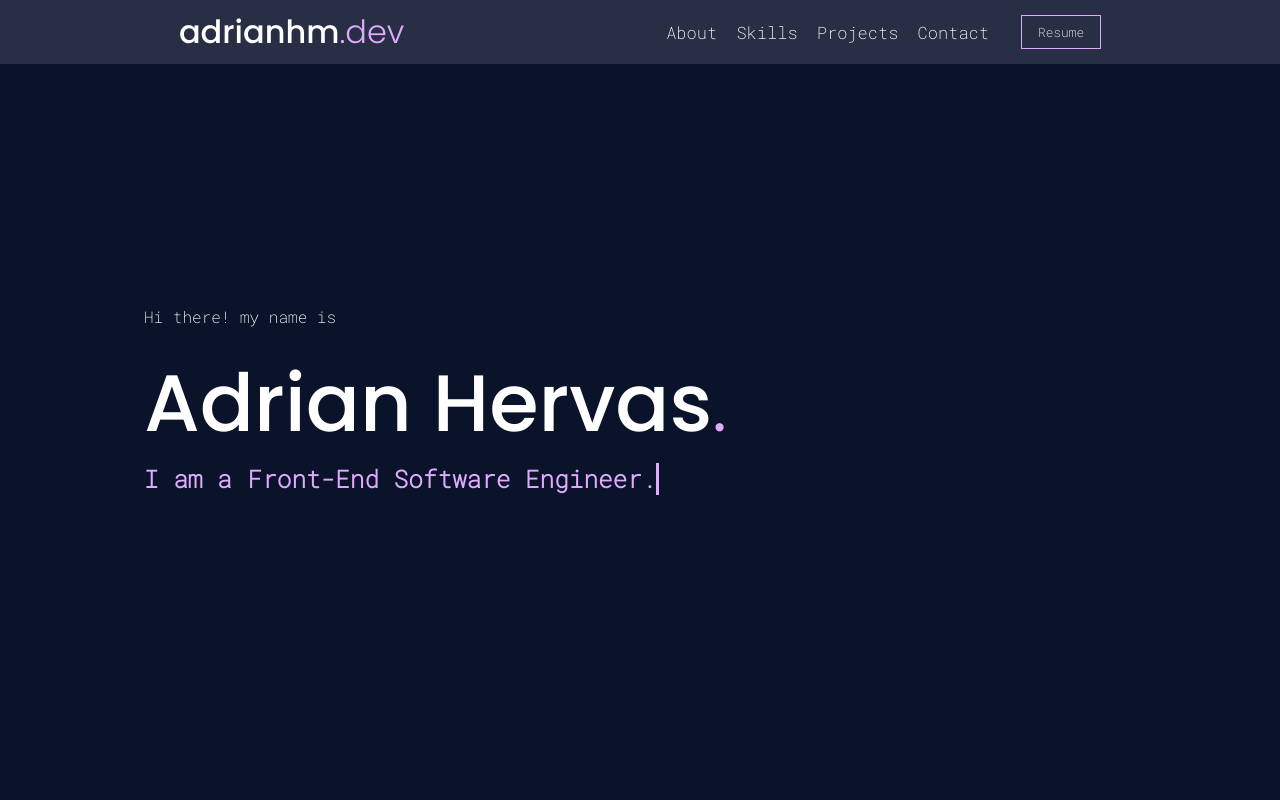
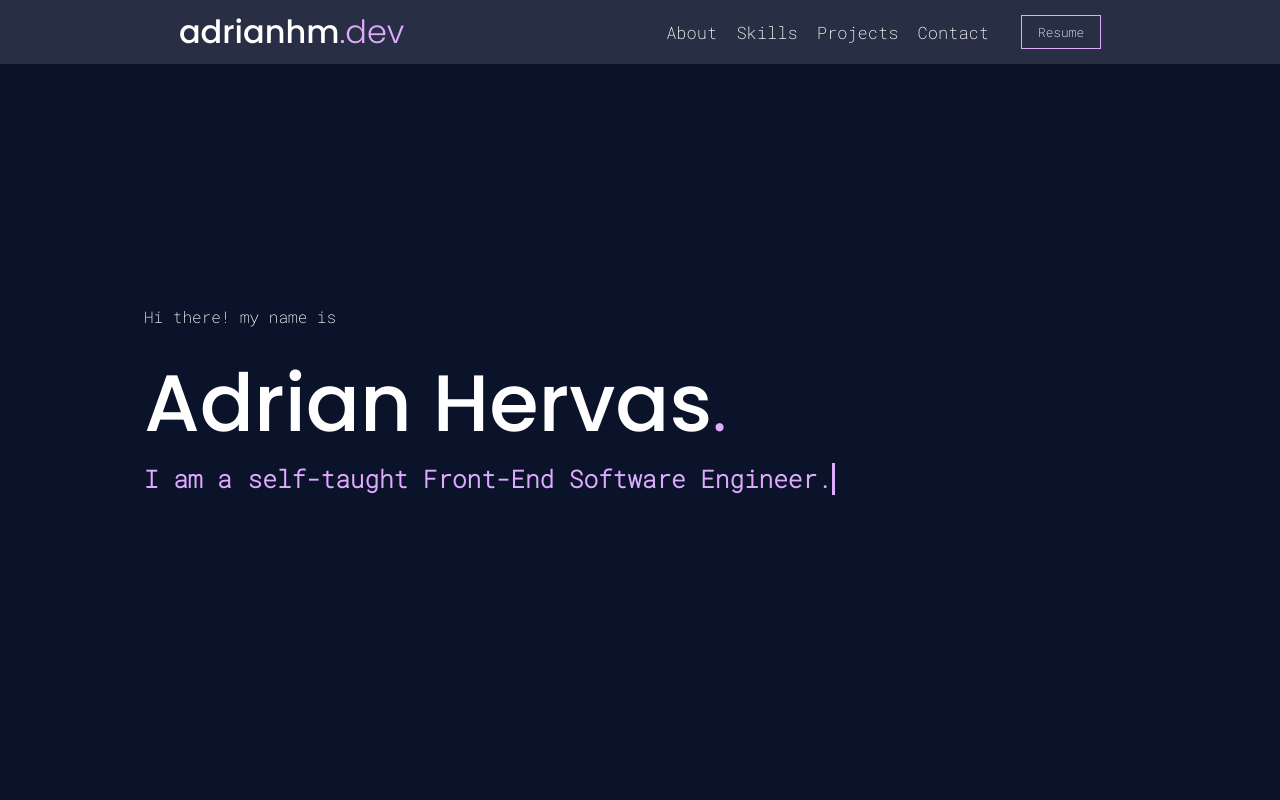
Before and after one commit to adrianhm13/portfolio, a React (Create React App) app: page / in a window 1280 px wide. Shown: the top 800 px of the page. Built offline with nearby package versions, Linux system fonts and the light colour scheme.

Commit message:
Added self-taught to subtitle, changed animation

```diff
--- a/package.json
+++ b/package.json
@@ -44,5 +44,8 @@
       "last 1 safari version"
     ]
   },
-  "devDependencies": {}
+  "devDependencies": {
+    "customize-cra": "^1.0.0",
+    "react-app-rewired": "^2.1.11"
+  }
 }
--- a/src/pages/Presentation/index.tsx
+++ b/src/pages/Presentation/index.tsx
@@ -10,7 +10,7 @@ export default function Presentation() {
       </Styled.Title>
       <Styled.Profession>
         <Styled.Subtitle>I am a</Styled.Subtitle>
-        <Styled.TypeWrite>Front-End Software Engineer.</Styled.TypeWrite>
+        <Styled.TypeWrite>self-taught Front-End Software Engineer.</Styled.TypeWrite>
       </Styled.Profession>
     </Section>
   );
--- a/src/pages/Presentation/styled.ts
+++ b/src/pages/Presentation/styled.ts
@@ -10,7 +10,7 @@ const typing = keyframes`
     width: 0;
   }
   to{
-    width: 32ex;
+    width: 45ex;
   }
 `;
 const blink = keyframes`
@@ -35,7 +35,7 @@ export const Subtitle = styled.h3((props) => ({
 
 export const TypeWrite = styled.h3(
   {
-    animation: `${typing} 2s steps(28), ${blink} .5s step-end infinite alternate`,
+    animation: `${typing} 2s steps(45), ${blink} .5s step-end infinite alternate`,
     whiteSpace: "nowrap",
     overflow: "hidden",
     borderRight: "3px solid",
```
Also changed, not shown: 1 other file (tests, documents, lock files or other folders).
